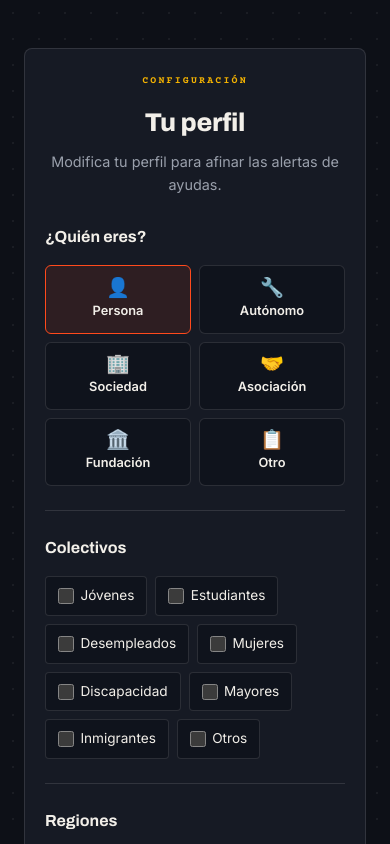
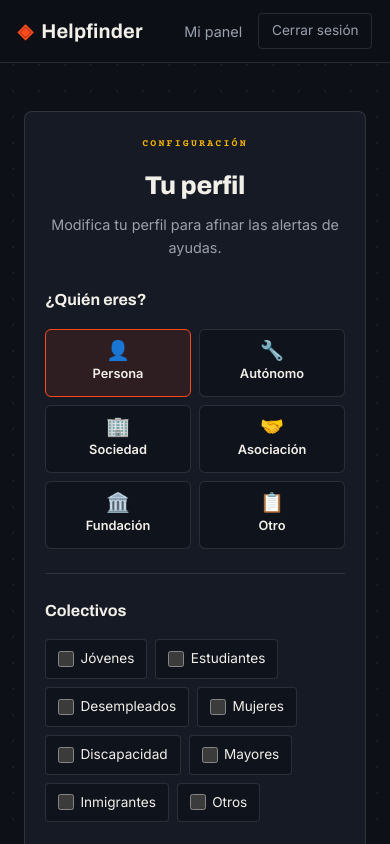
Before and after one commit to david-jalon/helpfinder, a Next.js app in the folder web/: page /settings in a window 390 px wide. Shown: the top 844 px of the page. Built offline with nearby package versions, Linux system fonts and the light colour scheme; no server answers.

Commit message:
fix headline button

```diff
--- a/web/src/app/login/page.tsx
+++ b/web/src/app/login/page.tsx
@@ -3,6 +3,7 @@
 import { useSearchParams, useRouter } from "next/navigation";
 import { Suspense, useState, type FormEvent } from "react";
 import Link from "next/link";
+import AppHeader from "@/components/app-header";
 import { createClient } from "@/lib/supabase/client";
 import styles from "../auth.module.css";
 
@@ -35,6 +36,8 @@ function LoginForm() {
   }
 
   return (
+    <>
+      <AppHeader />
       <main className={styles.auth}>
         <div className={styles.card}>
           <div className={styles.head}>
@@ -91,6 +94,7 @@ function LoginForm() {
           </p>
         </div>
       </main>
+    </>
   );
 }
 
--- a/web/src/app/register/page.tsx
+++ b/web/src/app/register/page.tsx
@@ -3,6 +3,7 @@
 import { useRouter } from "next/navigation";
 import { useState, type FormEvent } from "react";
 import Link from "next/link";
+import AppHeader from "@/components/app-header";
 import { createClient } from "@/lib/supabase/client";
 import styles from "../auth.module.css";
 
@@ -57,6 +58,8 @@ export default function RegisterPage() {
   }
 
   return (
+    <>
+      <AppHeader />
       <main className={styles.auth}>
         <div className={styles.card}>
           <div className={styles.head}>
@@ -128,6 +131,7 @@ export default function RegisterPage() {
           </p>
         </div>
       </main>
+    </>
   );
 }
 
--- a/web/src/app/settings/page.tsx
+++ b/web/src/app/settings/page.tsx
@@ -1,7 +1,10 @@
 "use client";
 
+import Link from "next/link";
 import { useEffect, useState, type FormEvent } from "react";
+import AppHeader from "@/components/app-header";
 import type { ProfileType, Colectivo, Region } from "@/lib/domain/profile";
+import { logout } from "@/lib/supabase/actions";
 import styles from "./settings.module.css";
 
 /**
@@ -151,15 +154,38 @@ export default function SettingsPage() {
 
   if (loading) {
     return (
+      <>
+        <AppHeader>
+          <Link className={styles.navLink} href="/dashboard">
+            Mi panel
+          </Link>
+          <form action={logout}>
+            <button className={styles.logout} type="submit">
+              Cerrar sesión
+            </button>
+          </form>
+        </AppHeader>
         <main className={styles.settings}>
           <div className={styles.card}>
             <p className={styles.loading}>Cargando perfil...</p>
           </div>
         </main>
+      </>
     );
   }
 
   return (
+    <>
+      <AppHeader>
+        <Link className={styles.navLink} href="/dashboard">
+          Mi panel
+        </Link>
+        <form action={logout}>
+          <button className={styles.logout} type="submit">
+            Cerrar sesión
+          </button>
+        </form>
+      </AppHeader>
       <main className={styles.settings}>
         <div className={styles.card}>
         <div className={styles.head}>
@@ -312,5 +338,6 @@ export default function SettingsPage() {
         </form>
       </div>
     </main>
+    </>
   );
 }
--- a/web/src/app/settings/settings.module.css
+++ b/web/src/app/settings/settings.module.css
@@ -8,6 +8,40 @@
   display: flex;
   justify-content: center;
   padding: 3rem 1.5rem;
+}
+
+/* ── enlaces del header (el header vive en components) ── */
+
+.navLink {
+  font-size: 0.9rem;
+  color: var(--fg-muted);
+  transition: color 0.15s;
+}
+
+.navLink:hover {
+  color: var(--fg);
+}
+
+.logout {
+  background: transparent;
+  border: 1px solid var(--hairline);
+  color: var(--fg-muted);
+  border-radius: 4px;
+  padding: 0.4rem 0.8rem;
+  font-size: 0.85rem;
+  transition: color 0.15s, border-color 0.15s;
+}
+
+.logout:hover {
+  color: var(--fg);
+  border-color: var(--fg-muted);
+}
+
+@media (prefers-reduced-motion: reduce) {
+  .navLink,
+  .logout {
+    transition: none;
+  }
 }
 
 .card {
--- /dev/null
+++ b/web/src/components/app-header.module.css
@@ -0,0 +1,62 @@
+/* ================================================================
+   Helpfinder — app-header.module.css (cabecera compartida)
+   El logo y la distribución son idénticos en todas las páginas:
+   header sticky con blur, contenedor de 1024px y logo enlace a "/".
+   ================================================================ */
+
+.header {
+  position: sticky;
+  top: 0;
+  z-index: 10;
+  background: color-mix(in srgb, var(--bg) 88%, transparent);
+  backdrop-filter: blur(8px);
+  border-bottom: 1px solid var(--hairline);
+}
+
+.inner {
+  max-width: 1024px;
+  margin: 0 auto;
+  padding: 0.9rem 1.5rem;
+  display: flex;
+  align-items: center;
+  justify-content: space-between;
+  gap: 1rem;
+}
+
+.logo {
+  font-family: var(--font-display);
+  font-weight: 700;
+  font-size: 1.25rem;
+  letter-spacing: 0.01em;
+  display: flex;
+  align-items: center;
+  gap: 0.5rem;
+  transition: color 0.15s;
+}
+
+.logo:hover {
+  color: var(--sello);
+}
+
+.logoIcon {
+  color: var(--sello);
+  font-weight: 800;
+}
+
+.nav {
+  display: flex;
+  align-items: center;
+  gap: 1rem;
+}
+
+@media (max-width: 560px) {
+  .inner {
+    padding: 0.8rem 1.1rem;
+  }
+}
+
+@media (prefers-reduced-motion: reduce) {
+  .logo {
+    transition: none;
+  }
+}
--- /dev/null
+++ b/web/src/components/app-header.tsx
@@ -0,0 +1,24 @@
+import Link from "next/link";
+import type { ReactNode } from "react";
+import styles from "./app-header.module.css";
+
+/**
+ * Cabecera compartida de Helpfinder.
+ *
+ * Mismo estilo en todas las páginas: header sticky con blur y el logo
+ * como enlace al buscador (`/`), copiando la distribución de la landing.
+ * El contenido de la derecha se pasa como `children` (navegación
+ * específica de cada página) o se omite en login/registro.
+ */
+export default function AppHeader({ children }: { children?: ReactNode }) {
+  return (
+    <header className={styles.header}>
+      <div className={styles.inner}>
+        <Link href="/" className={styles.logo}>
+          <span className={styles.logoIcon}>◈</span> Helpfinder
+        </Link>
+        {children ? <nav className={styles.nav}>{children}</nav> : null}
+      </div>
+    </header>
+  );
+}
```
Also changed, not shown: web/src/app/dashboard/dashboard.module.css (+3 -34 lines), web/src/app/dashboard/page.tsx (+7 -9 lines), web/src/app/page.module.css (+1 -44 lines), web/src/app/page.tsx (+3 -9 lines). Lines whose indentation alone changed are shown as unchanged.
